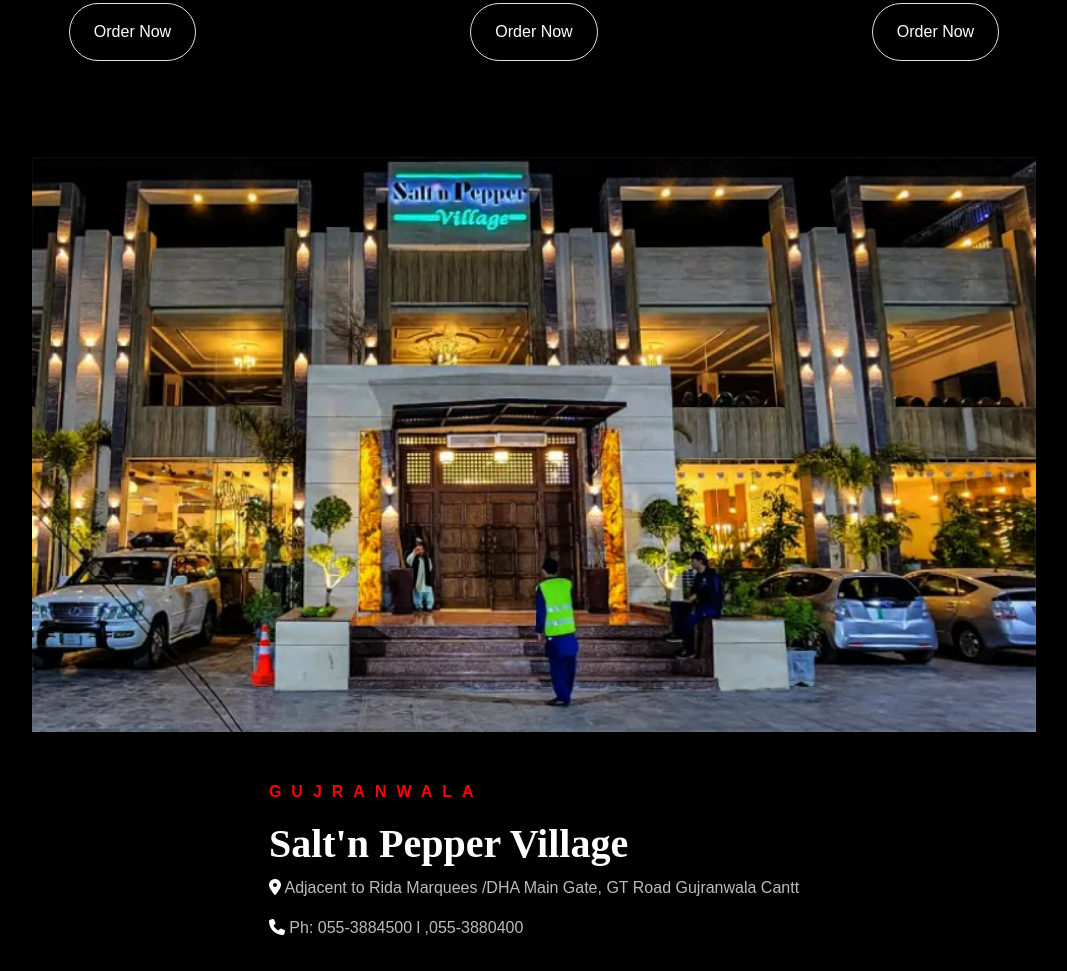
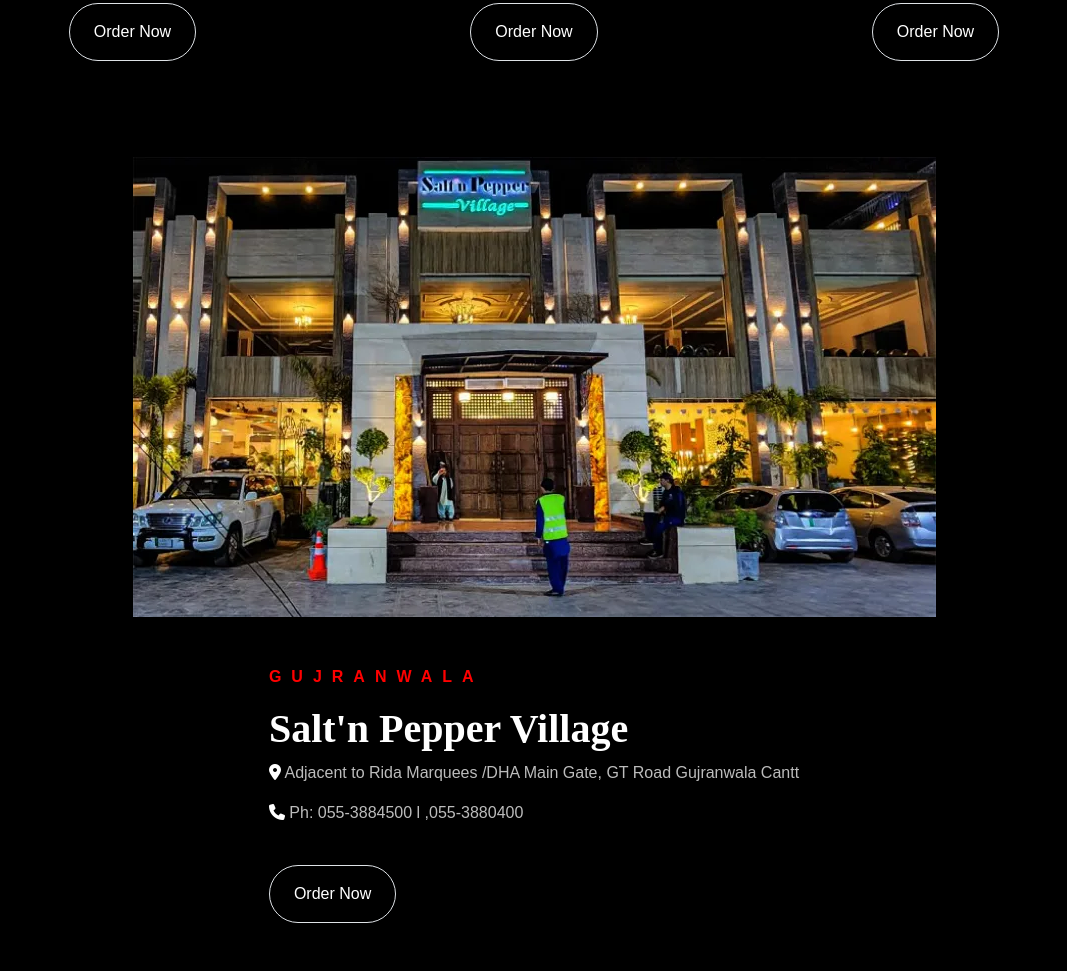
Before and after one commit to haseeburehman01/Salt---Peper-Responcive, a plain HTML site: page index.html in a window 1280 px wide. Shown: the part 4333-5304 px from the top of the page, without its empty margins (106-1173 px from the left). Drawn offline with nearby package versions, Linux system fonts and the light colour scheme.

Commit message:
modified work

```diff
--- a/Assets/Styles/style.css
+++ b/Assets/Styles/style.css
@@ -79,7 +79,6 @@ ul> button> i {
     font-weight: bold;
 }
 
-.village-branch img {
-    width: 80%;
-    height: 250%;
+.lahore img {
+
 }
--- a/index.html
+++ b/index.html
@@ -211,14 +211,17 @@
     </section>
 
     <section class="container-fluid">
-        <div class="village-branch d-flex justify-content-evenly flex-wrap">
-            <img src="./Assets/Images/sec-image-6.webp" alt="">
+        <div class="village-branch d-flex justify-content-around flex-wrap">
+            <div class="lahore">
+                <img src="./Assets/Images/sec-image-6.webp" alt="">
+            </div>
             <div class="mt-5">
                 <p class="red-font">GUJRANWALA</p>
                 <h1 class="text-change">Salt'n Pepper Village</h1>
                 <p><i class="fa-solid fa-location-dot"></i> Adjacent to Rida Marquees /DHA Main Gate, GT Road Gujranwala
                     Cantt</p>
                 <p><i class="fa-solid fa-phone"></i> Ph: 055-3884500 l ,055-3880400</p>
+                <button class="border rounded-pill text-white px-4 py-3 mt-4 mb-5">Order Now</button>
             </div>
         </div>
     </section>
```
